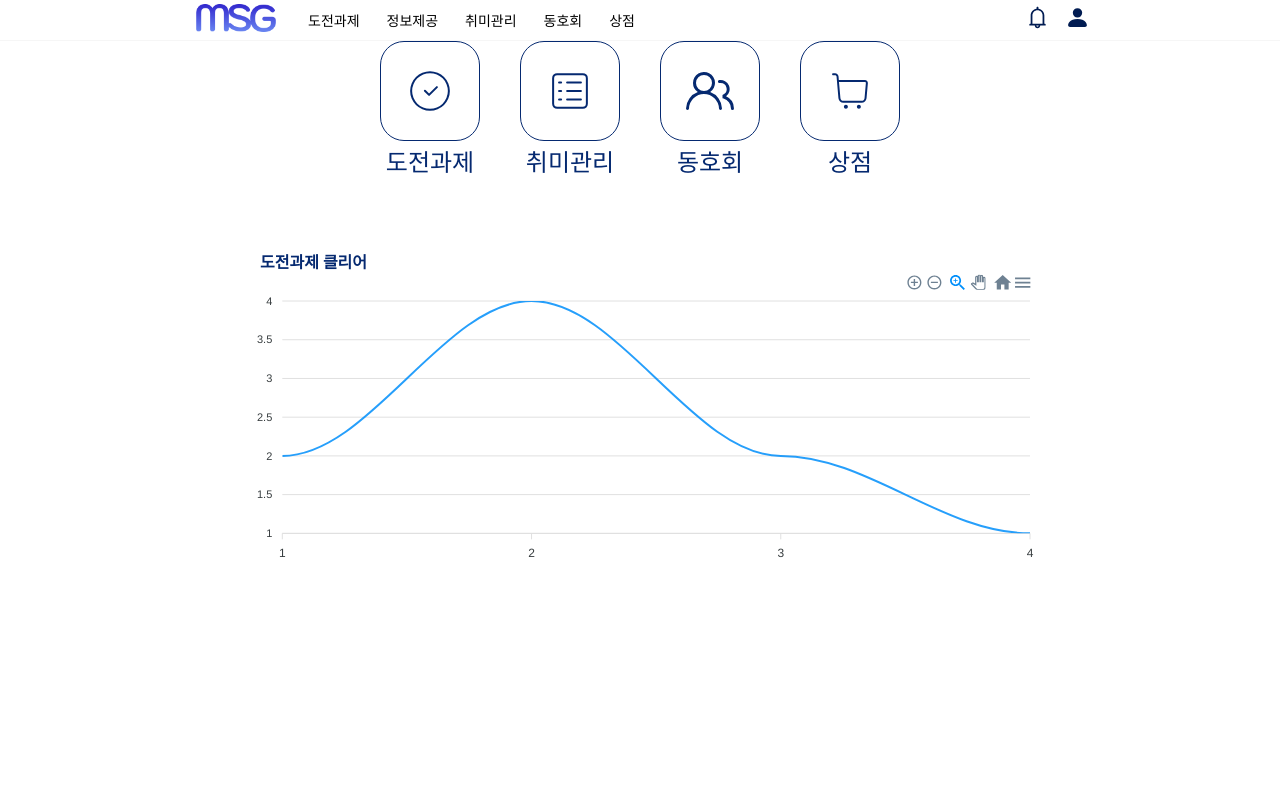
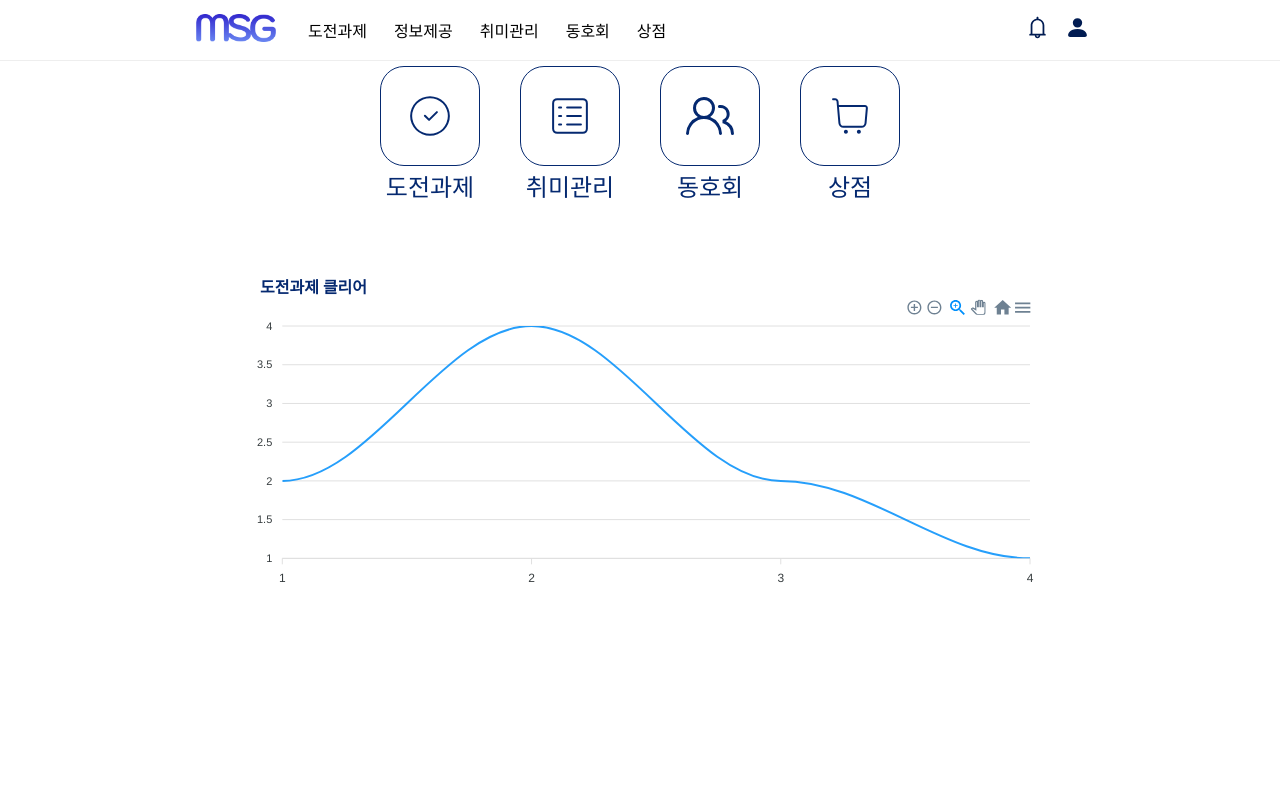
Before and after one commit to SJY08/DLC-MSG, a React (Create React App) app in the folder msg/: page /main in a window 1280 px wide. Shown: the top 800 px of the page. Built offline with nearby package versions, Linux system fonts and the light colour scheme; a web font is replaced by a local one.

Commit message:
헤더 디자인 수정

```diff
--- a/msg/src/components/header.tsx
+++ b/msg/src/components/header.tsx
@@ -51,12 +51,13 @@ export default Header;
 
 const Background = styled.div`
   width: 100%;
-  height: 40px;
+  height: 60px;
   display: flex;
   justify-content: center;
   align-items: center;
   background: white;
-  border-bottom: 1px solid ${Colors.Gray50};
+  border-bottom: 1px solid ${Colors.Gray100};
+  margin-bottom: 5px;
 `;
 
 const Container = styled.div`
@@ -93,7 +94,7 @@ const PageButton = styled.button`
   border: none;
   cursor: pointer;
   color: black;
-  font-size: 14px;
+  font-size: 16px;
 `;
 
 const IconButton = styled.div`
```
